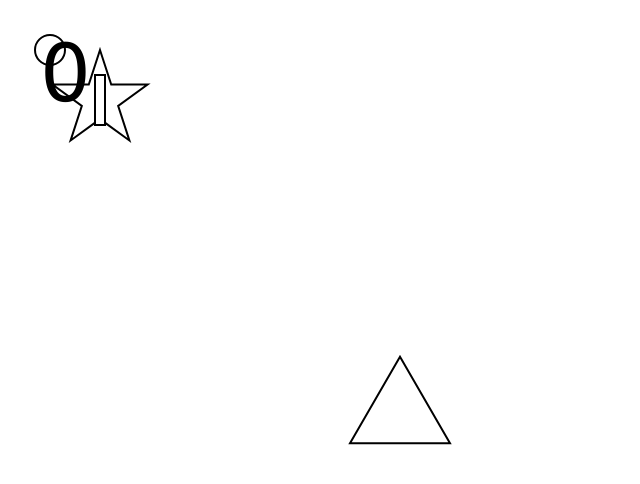
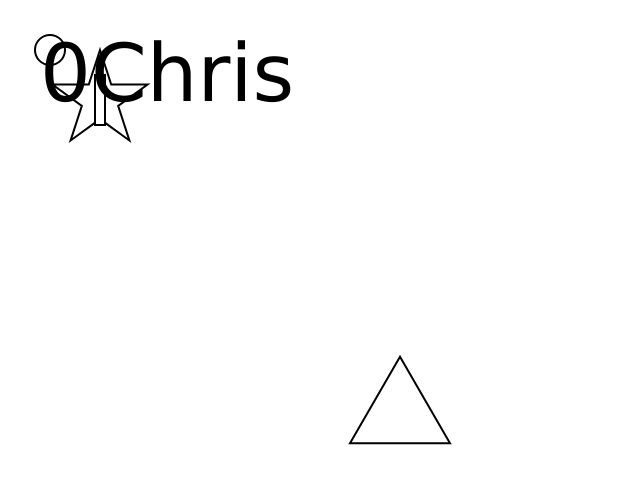
Before and after one commit to maissaninc/kidjs, a website built with webpack: page example.html in a window 1280 px wide. Shown: the whole page, without its empty margins (0-640 px from the left). Built offline with nearby package versions, Linux system fonts and the light colour scheme.

Commit message:
Transform calls to display method with expression

```diff
--- a/example.html
+++ b/example.html
@@ -17,7 +17,7 @@
 
       let st = 'Chris';
       let i = 0;
-      display(40, 40, "i", true);
+      display(40, 40, i + st);
 
       on('keypress', function() {
         i++;
--- a/src/core/index.js
+++ b/src/core/index.js
@@ -2,10 +2,6 @@ import * as acorn from 'acorn';
 import * as walk from 'acorn-walk';
 import * as astring from 'astring';
 import { removeAllEventListeners } from '../events';
-
-export function init() {
-  window._kidjs_ = {};
-}
 
 async function compile(code) {
 
@@ -44,14 +40,22 @@ async function compile(code) {
           }
         }
 
-        // Intercept calls to "display" method
+        // Convert calls to display method with expression to "live"
         if (node.body[i].type == 'ExpressionStatement' &&
           typeof node.body[i].expression.callee !== 'undefined' &&
           node.body[i].expression.callee.name == 'display' &&
-          node.body[i].expression.arguments.length > 1 &&
-          node.body[i].expression.arguments[0].type == 'Literal'
+          node.body[i].expression.arguments.length == 3 &&
+          node.body[i].expression.arguments[2].type != 'Literal'
         ) {
-          //console.log(node.body[i]);
+          let expression = astring.generate(node.body[i].expression.arguments[2]);
+          node.body[i].expression.arguments[2] = {
+            type: 'Literal',
+            value: expression
+          };
+          node.body[i].expression.arguments[3] = {
+            type: 'Literal',
+            value: true
+          };
         }
 
         // Convert all functions to async
@@ -74,18 +78,13 @@ async function compile(code) {
   });
 
   let processed = astring.generate(ast);
+  console.log(processed);
   return `
     (async function() {
 
-      window._kidjs_.get = function(key) {
+      window._kidjs_.eval = function(key) {
         return eval(key);
       };
-
-      window._kidjs_.set = function(key, value) {
-        eval(key + ' = ' + value);
-      }
-
-      ${processed}
 
       window._kidjs_.onframe = function() {
         for (let i = 0; i < window._kidjs_.triggers.length; i++) {
@@ -99,6 +98,8 @@ async function compile(code) {
           }
         }
       };
+
+      ${processed}
 
     })();
   `
--- a/src/index.js
+++ b/src/index.js
@@ -1,4 +1,4 @@
-import { init, run, reset, wait } from './core';
+import { run, reset, wait } from './core';
 import initEvents, { on } from './events';
 import Stage from './stage';
 import { display } from './stage/text';
@@ -8,10 +8,10 @@ import { rect } from './shape/rect';
 import { star } from './shape/star';
 import { triangle } from './shape/triangle';
 
-init();
+// Create global object
+window._kidjs_ = {};
 
 // Set globals
-window.stage = new Stage();
 window.circle = circle;
 window.display = display;
 window.line = line;
@@ -25,6 +25,7 @@ window.wait = wait;
 window.addEventListener('DOMContentLoaded', function() {
 
   // Create canvas
+  window.stage = new Stage();
   document.body.style.margin = 0;
   document.body.style.padding = 0;
   document.body.appendChild(stage.canvas);
--- a/src/stage/text.js
+++ b/src/stage/text.js
@@ -1,22 +1,22 @@
 import Actor from './actor';
 
 export default class Text extends Actor {
-  constructor(x, y, text, isVariable) {
+  constructor(x, y, text, live) {
     super(x, y);
     this.text = text;
-    this.isVariable = isVariable;
+    this.live = live;
   }
 
   render(context) {
     context.fillStyle = 'black';
     context.font = '80px Verdana';
     context.textBaseline = 'top';
-    const st = this.isVariable ? window._kidjs_.get(this.text) : this.text;
-    context.fillText(st, this.x, this.y);
+    const output = this.live ? window._kidjs_.eval(this.text) : this.text;
+    context.fillText(output, this.x, this.y);
   }
 }
 
-export function display(x, y, text, isVariable = false) {
-  const actor = new Text(x, y, text, isVariable);
+export function display(x, y, text, live = false) {
+  const actor = new Text(x, y, text, live);
   return actor;
 }
```
Also changed, not shown: dist/kid.js.
